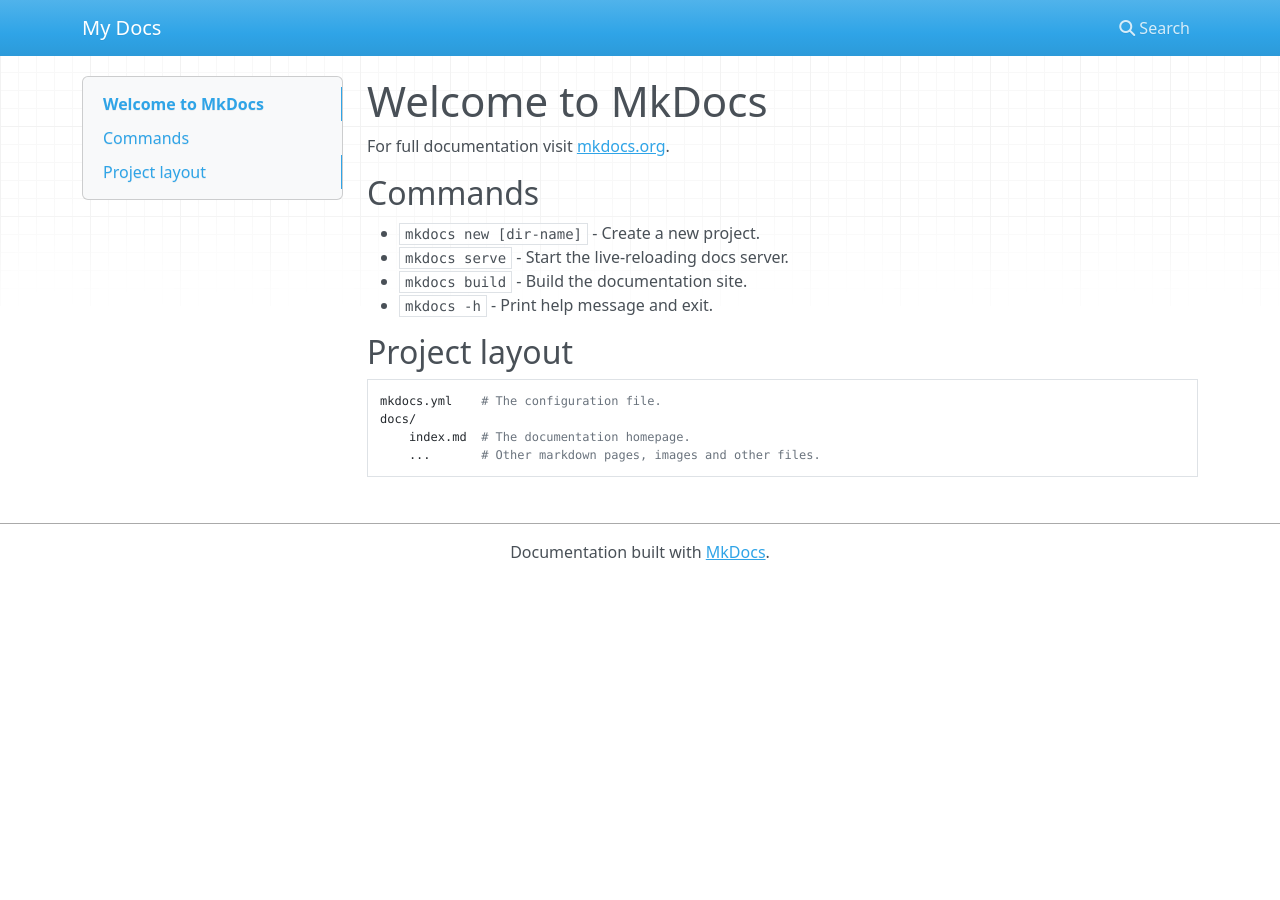
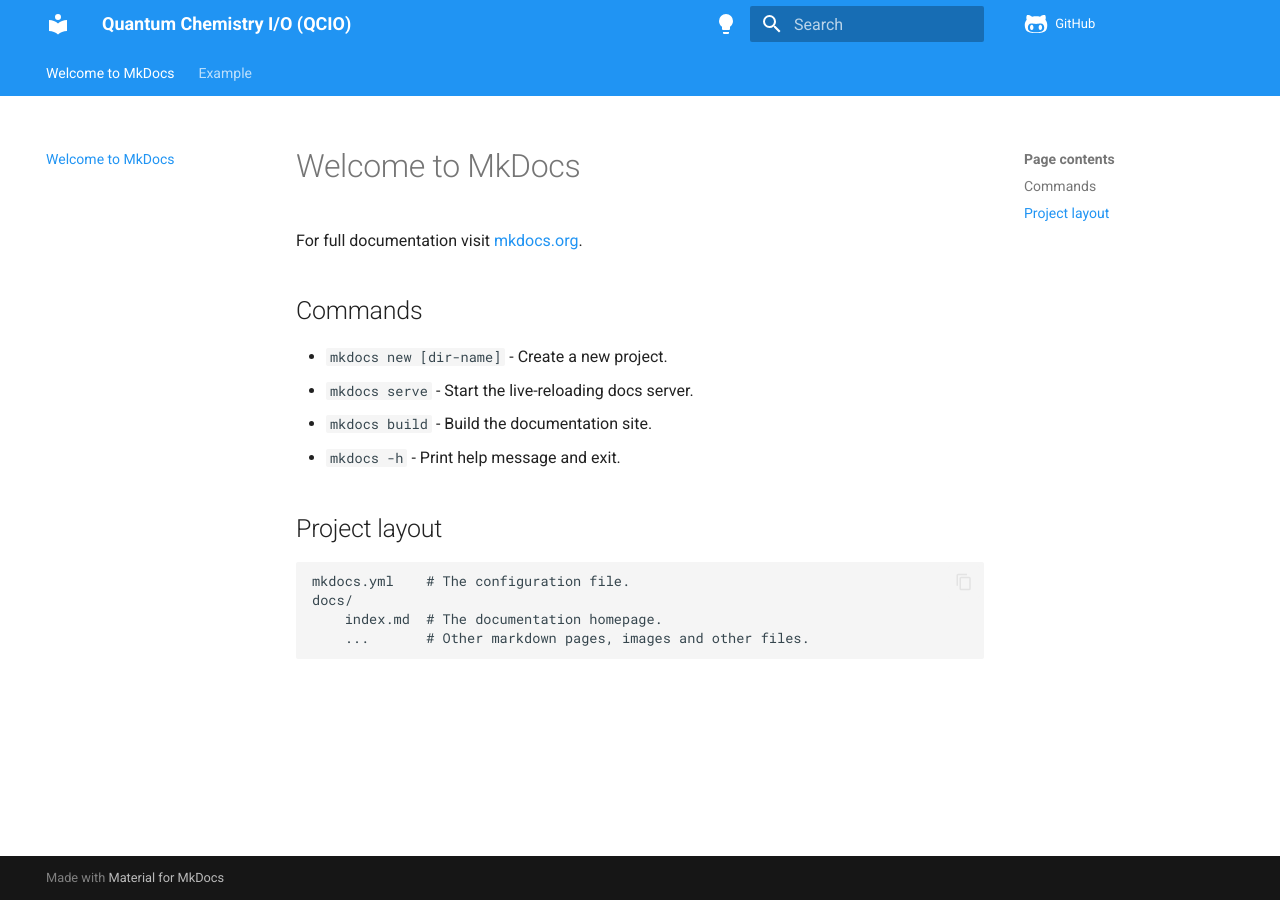
Before and after one commit to pablo-unzueta/aims-io, an MkDocs documentation site: the page built from docs/index.md, in a window 1280 px wide. Built offline with MkDocs 1.6.1 and Material for MkDocs 9.7.7, drawn with Linux system fonts in a browser that asks for light colours; nearby versions of some CDN libraries; comment, search, counter and statistics services are not loaded.

Commit message:
added features for mkdocs

```diff
--- a/mkdocs.yml
+++ b/mkdocs.yml
@@ -1 +1,115 @@
-site_name: My Docs
+site_name: Quantum Chemistry I/O (QCIO)
+site_url: https://qcio.coltonhicks.com/
+theme:
+  name: material
+  palette:
+    - media: "(prefers-color-scheme: light)"
+      scheme: default
+      primary: blue
+      accent: amber
+      toggle:
+        icon: material/lightbulb
+        name: Switch to dark mode
+    - media: "(prefers-color-scheme: dark)"
+      scheme: slate
+      primary: blue
+      accent: amber
+      toggle:
+        icon: material/lightbulb-outline
+        name: Switch to light mode
+  features:
+    - content.tabs.link
+    - content.code.annotate
+    - content.code.copy
+    - announce.dismiss
+    - navigation.tabs
+    - navigation.instant
+    - navigation.instant.prefetch
+    - navigation.instant.preview
+    - navigation.instant.progress
+    - navigation.path
+    - navigation.sections
+    - navigation.top
+    - navigation.tracking
+    - search.suggest
+    - toc.follow
+
+  icon:
+    repo: fontawesome/brands/github-alt
+
+repo_url: https://github.com/coltonbh/qcio
+edit_uri: edit/master/docs/
+site_author: Colton Hicks
+plugins:
+  - search
+  - autorefs
+  - mkdocstrings:
+      handlers:
+        python:
+          options:
+            members_order: source
+            separate_signature: true
+            show_bases: false
+            show_root_heading: true
+            show_symbol_type_heading: true
+            show_symbol_type_toc: true
+            merge_init_into_class: true
+            show_signature_annotations: true
+            signature_crossrefs: true
+            inherited_members: false
+            # Pretty sure I want this false.
+            show_if_no_docstring: false
+
+            docstring_options:
+              ignore_init_summary: true
+
+            filters:
+              - "!^_"
+              - "!^model"
+              - "^__init__"
+
+          selection:
+            new_path_syntax: true
+
+markdown_extensions:
+  - toc:
+      permalink: true
+      title: Page contents
+  - admonition
+  - pymdownx.details
+  - pymdownx.superfences
+  - pymdownx.highlight:
+      pygments_lang_class: true
+  - pymdownx.extra
+  - pymdownx.emoji:
+      emoji_index: !!python/name:material.extensions.emoji.twemoji
+      emoji_generator: !!python/name:material.extensions.emoji.to_svg
+  - pymdownx.tabbed:
+      alternate_style: true
+  - markdown_include.include
+
+watch:
+  - aims_io # Adjust this
+
+# nav:
+#   - Getting Started:
+#       - Welcome to qcio: index.md
+#       - Why use qcio?: why.md
+#   - API Documentation:
+#       - Overview: api/overview.md
+#       - Structure: api/structure.md
+#       - Inputs: api/inputs.md
+#       - Outputs: api/outputs.md
+#       - Constants and Periodic Table:
+#           - Constants: api/constants.md
+#       - Additional Models:
+#           - Files: api/files.md
+#           - CalcType: api/calctype.md
+#           - Model: api/model.md
+#           - Provenance: api/provenance.md
+#           - QCIOModelBase: api/qciomodelbase.md
+#   - ✨Visualizations✨:
+#       - Overview: visualizations/overview.md
+#       - Structure: visualizations/structure.ipynb
+#       - ProgramOutputs: visualizations/programoutputs.ipynb
+#   - Changelog: https://github.com/coltonbh/qcio/blob/master/CHANGELOG.md
--- a/pyproject.toml
+++ b/pyproject.toml
@@ -12,6 +12,12 @@
 numpy = "^2.0.1"
 pandas = "^2.2.2"
 
+[tool.poetry.group.docs.dependencies]
+mkdocs = "^1.6.0"
+mkdocs-material = "^9.5.30"
+markdown-include = "^0.8.1"
+pymdown-extensions = "^10.8.1"
+mkdocstrings = { extras = ["python"], version = "^0.25.2" }
 
 [build-system]
 requires = ["poetry-core"]
```
Also changed, not shown: docs/example.md (added, +5 -0 lines), 3 other files.
